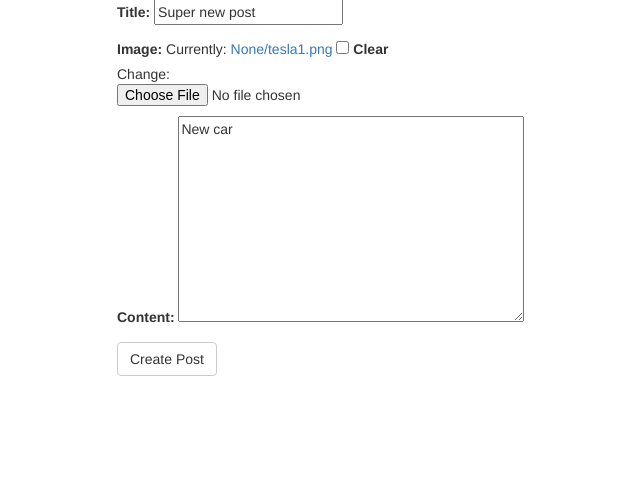
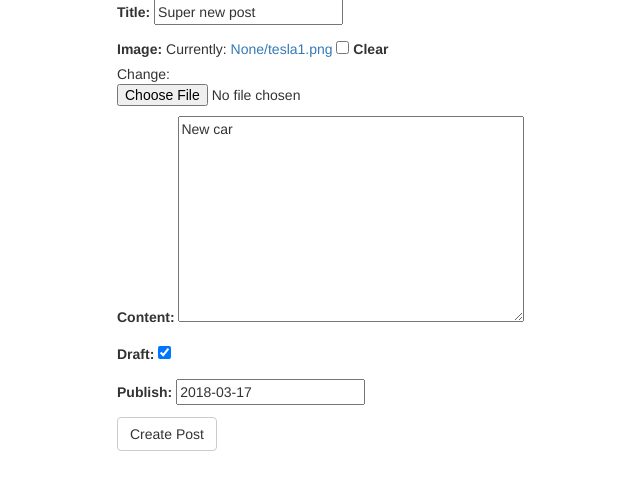
Before and after one commit to p3dr0migue1/trydjango, a Django app: page /posts/7/edit/ in a window 1280 px wide. Shown: the part 71-561 px from the top of the page, without its empty margins (253-893 px from the left). Run offline with Django 3.2, Linux system fonts and the light colour scheme; data comes from the database, SQL or seed files in the repository; both versions use the stored data as it was after the commit; some libraries are stand-ins or nearby versions.

Commit message:
Implements model manager, adds draft and publish functionality.

```diff
--- a/posts/forms.py
+++ b/posts/forms.py
@@ -10,4 +10,6 @@ class PostForm(forms.ModelForm):
             'title',
             'image',
             'content',
+            'draft',
+            'publish',
         ]
--- a/posts/models.py
+++ b/posts/models.py
@@ -2,6 +2,13 @@ from __future__ import unicode_literals
 
 from django.core.urlresolvers import reverse
 from django.db import models
+from django.utils import timezone
+
+
+class PostManager(models.Manager):
+    def active(self, *args, **kwargs):
+        return super(PostManager, self).filter(draft=False)\
+                                       .filter(publish__lte=timezone.now())
 
 
 def upload_location(instance, filename):
@@ -20,8 +27,12 @@ class Post(models.Model):
     height_field = models.IntegerField(default=0)
     width_field = models.IntegerField(default=0)
     content = models.TextField()
+    draft = models.BooleanField(default=False)
+    publish = models.DateField(auto_now=False, auto_now_add=False)
     updated = models.DateTimeField(auto_now=True, auto_now_add=False)
     timestamp = models.DateTimeField(auto_now=False, auto_now_add=True)
+
+    objects = PostManager()
 
     def __unicode__(self):
         return self.title
--- a/posts/urls.py
+++ b/posts/urls.py
@@ -7,7 +7,7 @@ from .views import (
 
 
 urlpatterns = [
-    url(r'^list/$', post_list, name='list'),
+    url(r'^$', post_list, name='list'),
     url(r'^create/$', post_create),
     url(r'^(?P<id>\d+)/$', post_detail, name='detail'),
     url(r'^(?P<id>\d+)/edit/$', post_update, name='update'),
--- a/posts/views.py
+++ b/posts/views.py
@@ -1,13 +1,17 @@
 from django.contrib import messages
 from django.core.paginator import Paginator, EmptyPage, PageNotAnInteger
-from django.http import HttpResponseRedirect
+from django.http import HttpResponseRedirect, Http404
 from django.shortcuts import render, get_object_or_404, redirect
+from django.utils import timezone
 
 from .forms import PostForm
 from .models import Post
 
 
 def post_create(request):
+    if not request.user.is_staff or not request.user.is_superuser:
+        return Http404
+
     form = PostForm(request.POST or None, request.FILES or None)
 
     if form.is_valid():
@@ -23,13 +27,22 @@ def post_create(request):
 
 def post_detail(request, id):
     instance = get_object_or_404(Post, id=id)
-    import ipdb; ipdb.set_trace()
+
+    if instance.draft or instance.publish > timezone.now().date():
+        if not request.user.is_staff or not request.user.is_superuser:
+            raise Http404
+
     context = {'title': instance.title, 'instance': instance}
     return render(request, 'post_detail.html', context)
 
 
 def post_list(request):
-    queryset_list = Post.objects.all()
+    if request.user.is_staff or request.user.is_superuser:
+        queryset_list = Post.objects.all()
+    else:
+        queryset_list = Post.objects.active()
+
+    today = timezone.now().date()
     paginator = Paginator(queryset_list, 3)
 
     page = request.GET.get('page')
@@ -42,7 +55,11 @@ def post_list(request):
         # If page is out of range (e.g. 9999), deliver last page of results.
         queryset = paginator.page(paginator.num_pages)
 
-    context = {'title': 'List', 'object_list': queryset}
+    context = {
+        'title': 'List',
+        'object_list': queryset,
+        'today': today,
+    }
     return render(request, 'post_list.html', context)
 
 
--- a/templates/post_detail.html
+++ b/templates/post_detail.html
@@ -7,7 +7,7 @@
         {% if instance.image %}
             <img src='{{ instance.image.url }}' class='img-responsive'>
         {% endif %}
-        <h1>{{ title }} <small>{{ instance.timestamp }}</small></h1>
+        <h1>{{ title }} <small>{% if instance.draft %} <span style="color:red;">Draft</span> {% endif %}{{ instance.publish }}</small></h1>
         {{ instance.content|linebreaks }}<br/>
     </div>
 {% endblock content %}
```
Also changed, not shown: templates/post_list.html (+8 -2 lines), db.sqlite3, posts/migrations/0004_auto_20180315_1206.py (added).
